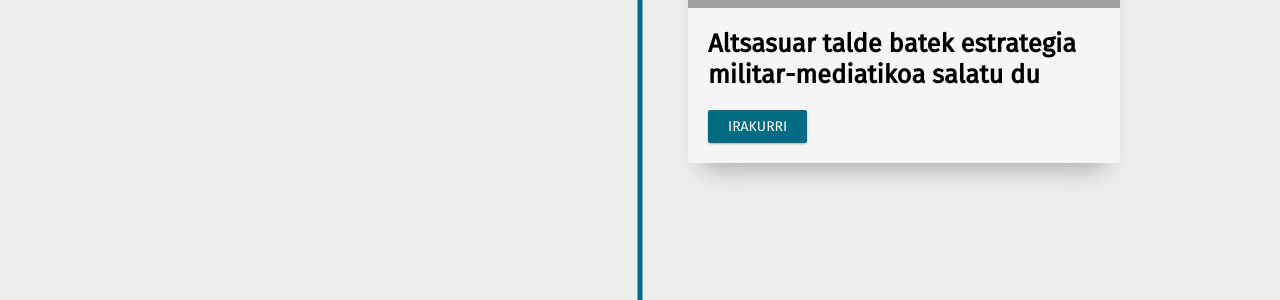
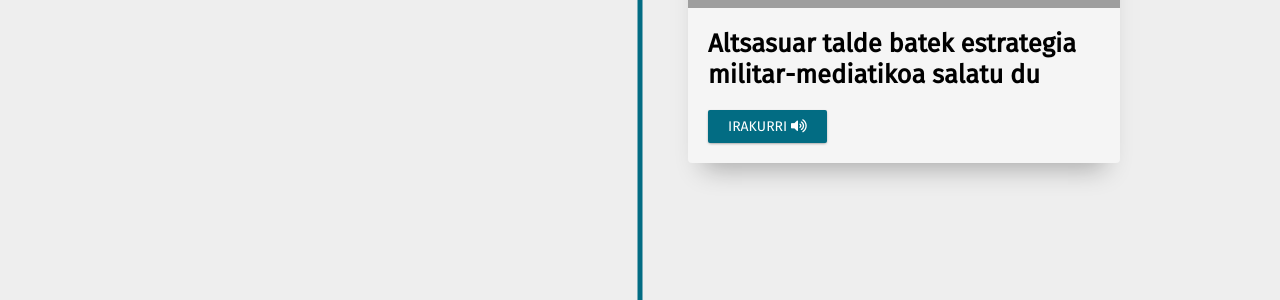
Before and after one commit to Guaixe/AltsasukoAuzia, a Jekyll site: the page built from index.html, in a window 1280 px wide. Shown: the part 1290-1590 px from the top of the page. Built offline with Jekyll 4.4.1, drawn with Linux system fonts in a browser that asks for light colours; nearby versions of some CDN libraries; library files that are not in the unit come from our copies; grey boxes are pictures that could not be loaded.

Commit message:
Added category icons with font awesome

```diff
--- a/_layouts/default.html
+++ b/_layouts/default.html
@@ -14,6 +14,7 @@
 
     <link rel="shortcut icon" href="{{ site.baseurl }}images/favicon.ico" />
     <link rel="stylesheet" type="text/css" href="{{ site.baseurl }}/css/main.css" />
+    <link href="https://use.fontawesome.com/releases/v5.0.6/css/all.css" rel="stylesheet">
   </head>
 
 
--- a/index.html
+++ b/index.html
@@ -14,7 +14,9 @@ layout: default
       </div>
       <div class="date">{{ post.date | date: "%Y-%m-%d" }}</div>
       <h2>{{ post.title }}</h2>
-      <a class="bnt-more" href="{{ post.link }}" target="_blank">Irakurri</a>
+      <a class="bnt-more" href="{{ post.link }}" target="_blank">Irakurri
+        {{ post.category }}
+      </a>
     </div>
   </div>
   {% endfor %}
```
Also changed, not shown: _posts/2016-10-17-02-altsasuar-talde-batek-estrategia-militar-mediatikoa-salatu-du.md (+1 -0 lines).
